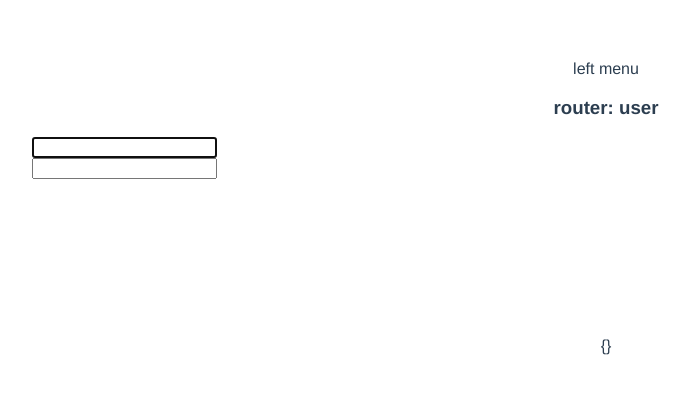
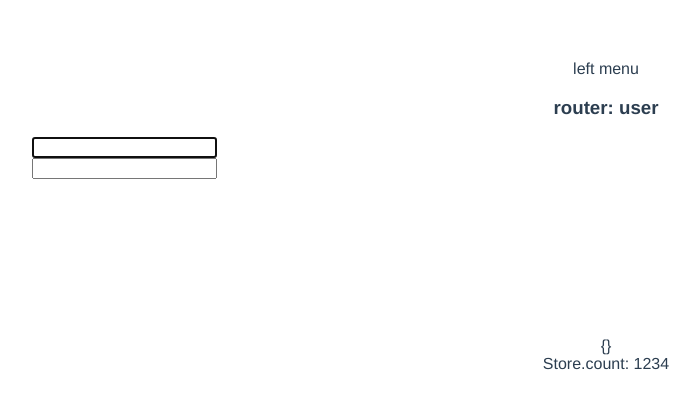
Before and after one commit to AlanWen2016/webpack-vue, a Vue app: page /#/user in a window 1280 px wide. Shown: the top 408 px of the page, without its empty margins (34-734 px from the left). Built offline with nearby package versions, Linux system fonts and the light colour scheme; no server answers.

Commit message:
引入vuex状态管理

```diff
--- a/package.json
+++ b/package.json
@@ -42,6 +42,7 @@
     "axios": "^0.18.0",
     "postcss-loader": "^3.0.0",
     "vue": "^2.5.17",
-    "vue-router": "^3.0.1"
+    "vue-router": "^3.0.1",
+    "vuex": "^3.0.1"
   }
 }
--- a/src/index.js
+++ b/src/index.js
@@ -2,7 +2,23 @@ import Vue from 'vue';
 import App from './app.vue'
 import VueRouter from 'vue-router'
 import routerConfig from './router/router.js'
-Vue.use(VueRouter)
+import Vuex from 'vuex'
+Vue.use(VueRouter);
+Vue.use(Vuex);
+
+const store = new Vuex.Store({
+  state: {
+    count: 0
+  },
+  mutations: {
+    increment (state) {
+      state.count++
+    }
+  }
+})
+store.commit('increment');
+console.log(store.state.count,'store') // -> 1
+
 // 0. 如果使用模块化机制编程，导入Vue和VueRouter，要调用 Vue.use(VueRouter)
 
 // 1. 定义 (路由) 组件。
@@ -47,7 +63,14 @@ Vue.directive('demo', function (el, binding) {
   console.log(binding.value.color) // => "white"
   console.log(binding.value.text)  // => "hello!"
 })
-
+// const Counter = {
+//   template: `<div>{{ count }}</div>`,
+//   computed: {
+//     count () {
+//       return this.$store.state.count
+//     }
+//   }
+// }
 
 // 现在，应用已经启动了！
 const app = new Vue({
--- a/src/pages/user/uesr.vue
+++ b/src/pages/user/uesr.vue
@@ -8,6 +8,10 @@
             <div>
                 {{info}}
             </div>
+            <div>
+                Store.count: {{count}}
+            </div>
+            <!-- <Counter></Counter>       -->
         </div>
 
 </template>
@@ -37,13 +41,20 @@ export default {
         // console.log(this.$route.meta.menu)
     },
     mounted() {
-    axios
-      .get('https://api.coindesk.com/v1/bpi/currentprice.json')
-      .then(response => (this.info = response))
+        console.log(this.$store)
+        axios
+        .get('https://api.coindesk.com/v1/bpi/currentprice.json')
+        .then(response => (this.info = response))
 
     },
     methods: {
 
     },
+    computed:{
+        count () {
+            return 1234;
+            // return this.$store.state.count
+        }
+    }
 }
 </script>
```
Also changed, not shown: 1 other file (tests, documents, lock files or other folders).
